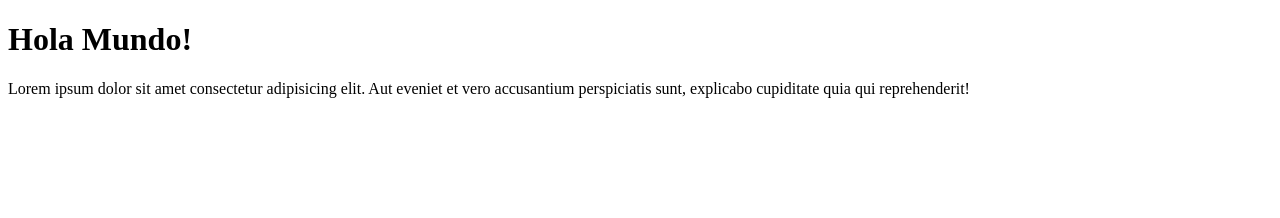
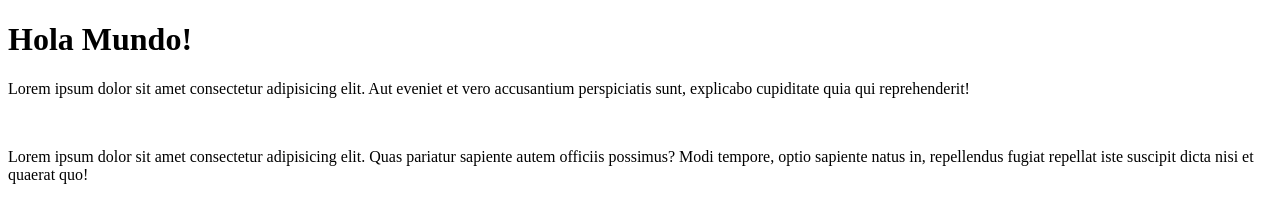
Before and after one commit to NuFrog/proyectoDemoCursoPrework, a plain HTML site: page index.html in a window 1280 px wide. Drawn offline with Linux system fonts and the light colour scheme.

Commit message:
cambios agregamos otro parrafo

```diff
--- a/index.html
+++ b/index.html
@@ -11,6 +11,9 @@
   <h1>Hola Mundo!</h1>
   <p>Lorem ipsum dolor sit amet consectetur adipisicing elit. Aut eveniet et vero accusantium perspiciatis sunt,
     explicabo cupiditate quia qui reprehenderit!</p>
+  <br>
+  <p>Lorem ipsum dolor sit amet consectetur adipisicing elit. Quas pariatur sapiente autem officiis possimus? Modi
+    tempore, optio sapiente natus in, repellendus fugiat repellat iste suscipit dicta nisi et quaerat quo!</p>
 </body>
 
 </html>
```
